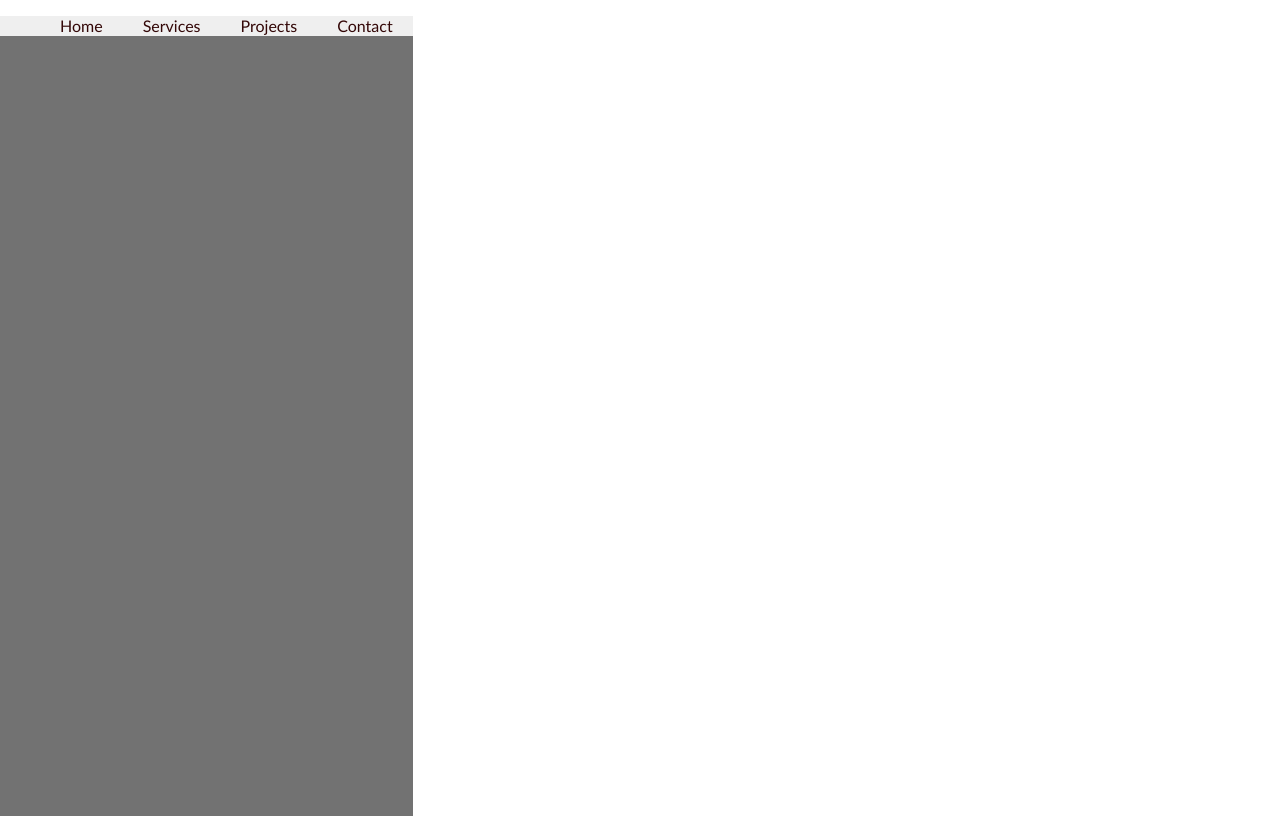
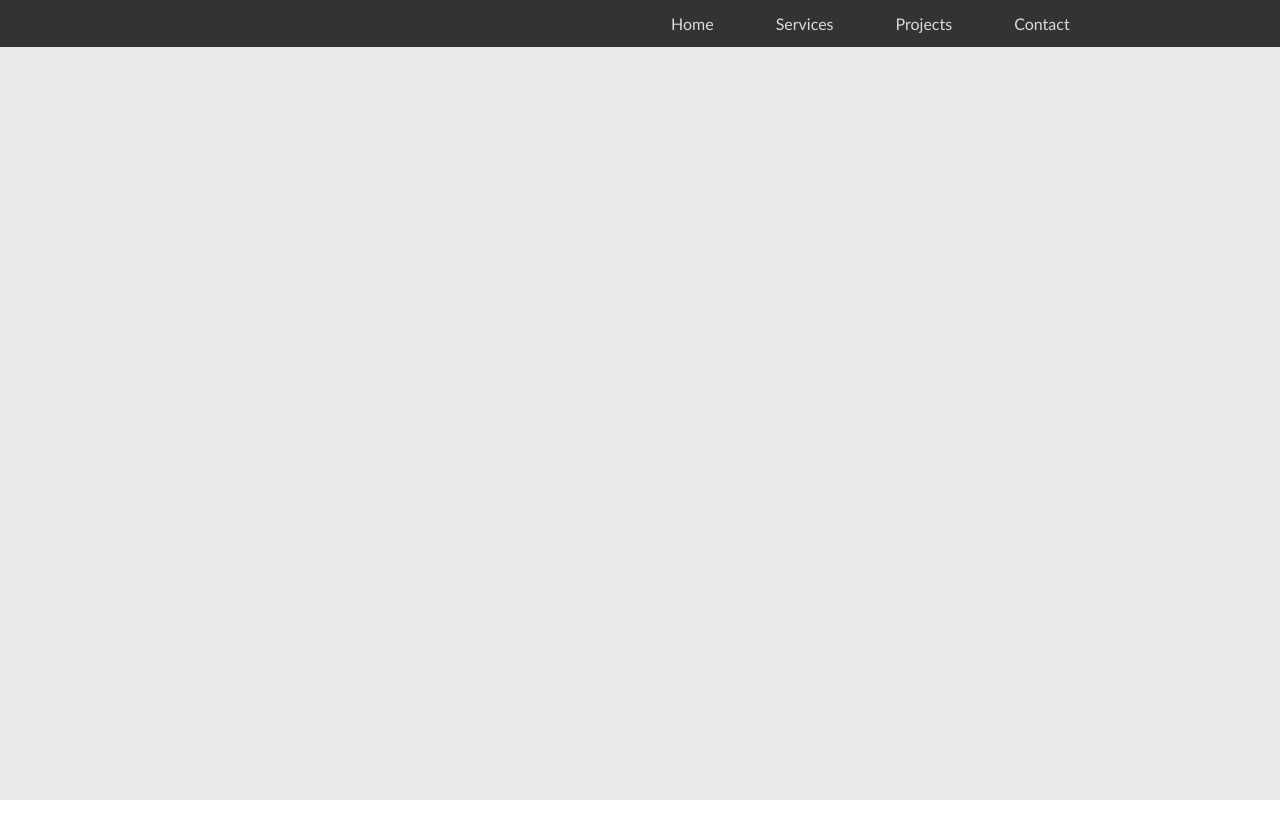
Before and after one commit to staark-dev/staark.info, a React (Create React App) app: page / in a window 1280 px wide. Built offline with nearby package versions, Linux system fonts and the light colour scheme.

Commit message:
Create CSS

```diff
--- a/src/App.css
+++ b/src/App.css
@@ -17,31 +17,53 @@
   color: #61dafb;
 }
 
-ul.nav-links {
-  background: #efefef;
-}
-
 body, html {
-  padding: 0;
-  margin: 0;
-  width: max-content;
-  display: block;
+  margin: 0 !important;
+  padding: 0 !important;
 }
 
 div#root {
   display: block;
   margin: 0;
   padding: 0;
-  background: #727272;
+  background: #eaeaea;
   height: 100vh;
-  max-width: 100vh;
 }
 
-ul.nav-links > a {
-  font-size: 16px;
-  align-items: baseline;
-  color: #330707;
-  text-decoration: none;
-  padding: 5px 20px;
-  font-family: Calibri, sans-serif;
+ul.nav-links {
+    list-style-type: none;
+    margin: 0;
+    overflow: hidden;
+    padding: 0;
+    min-width: 80vh;
+    float: right;
 }
+
+ul.nav-links > li > a {
+    color: #e0d9d9;
+    display: inline-block;
+    font-family: Calibri,sans-serif;
+    font-size: 16px;
+    padding: 14px 16px;
+    text-align: center;
+    text-decoration: none;
+}
+
+.s-header {
+  background-color: #333;
+  height: auto;
+  margin: 0!important;
+  display: list-item;
+  overflow: hidden;
+  width: auto;
+}
+
+ul.nav-links > li {
+  display: inline;
+  padding: 10px 15px;
+}
+
+a.nav-link:hover {
+    background: #2f2f2f;
+    color: #dad9d9;
+}
--- a/src/components/Navigation.jsx
+++ b/src/components/Navigation.jsx
@@ -5,10 +5,10 @@ export default function Navbar() {
 
     return (
         <ul className="nav-links">
-            <Link to='/' className='nav-link'>Home</Link>
-            <Link to='/services' className='nav-link'>Services</Link>
-            <Link to='/projects' className='nav-link'>Projects</Link>
-            <Link to='/contact' className='nav-link'>Contact</Link>
+            <li><Link to='/' className='nav-link'>Home</Link></li>
+            <li><Link to='/services' className='nav-link'>Services</Link></li>
+            <li><Link to='/projects' className='nav-link'>Projects</Link></li>
+            <li><Link to='/contact' className='nav-link'>Contact</Link></li>
         </ul>
     )
 }
--- a/src/index.css
+++ b/src/index.css
@@ -11,3 +11,5 @@ code {
   font-family: source-code-pro, Menlo, Monaco, Consolas, 'Courier New',
     monospace;
 }
+
+@import url("./App.css");
```
